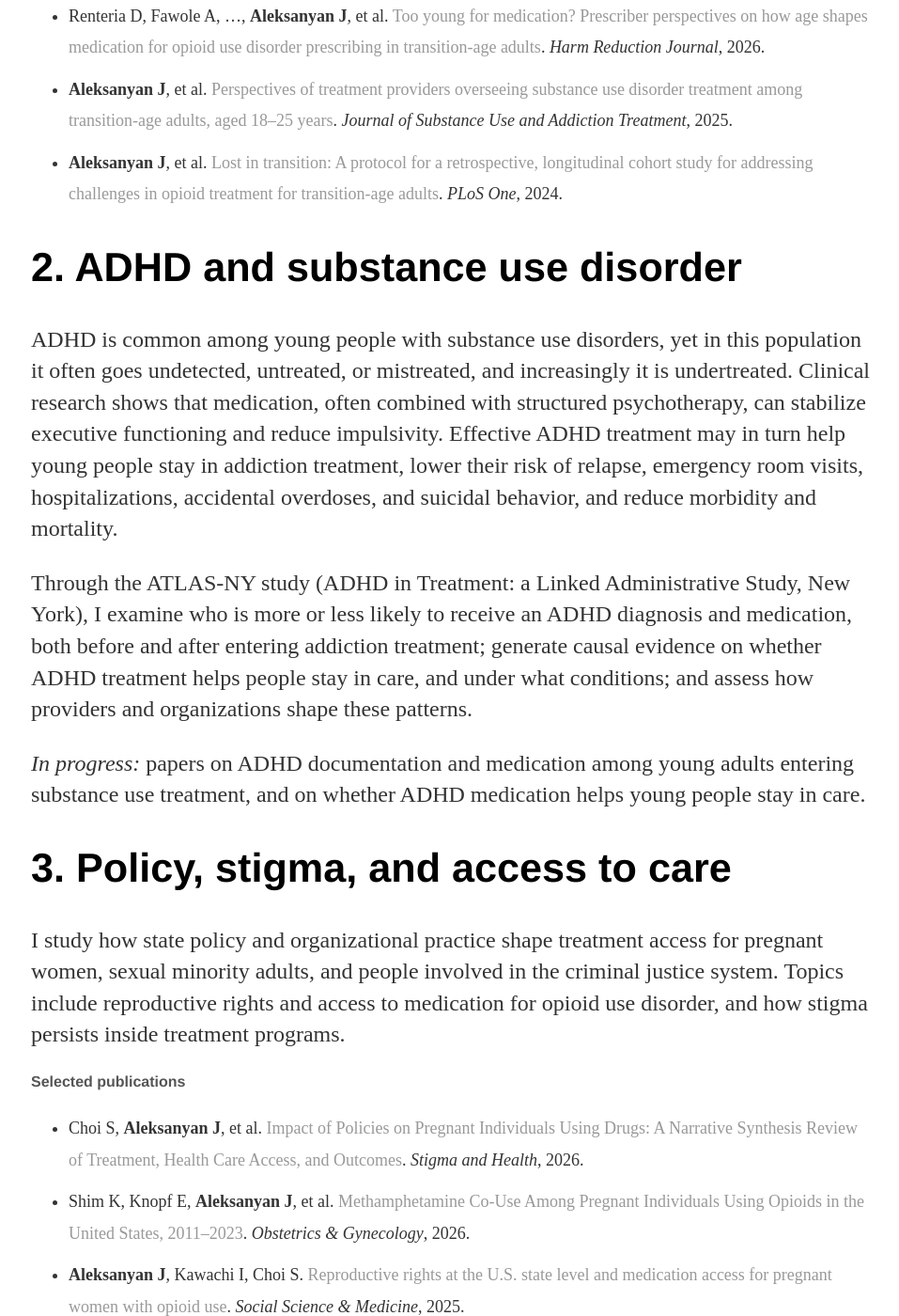
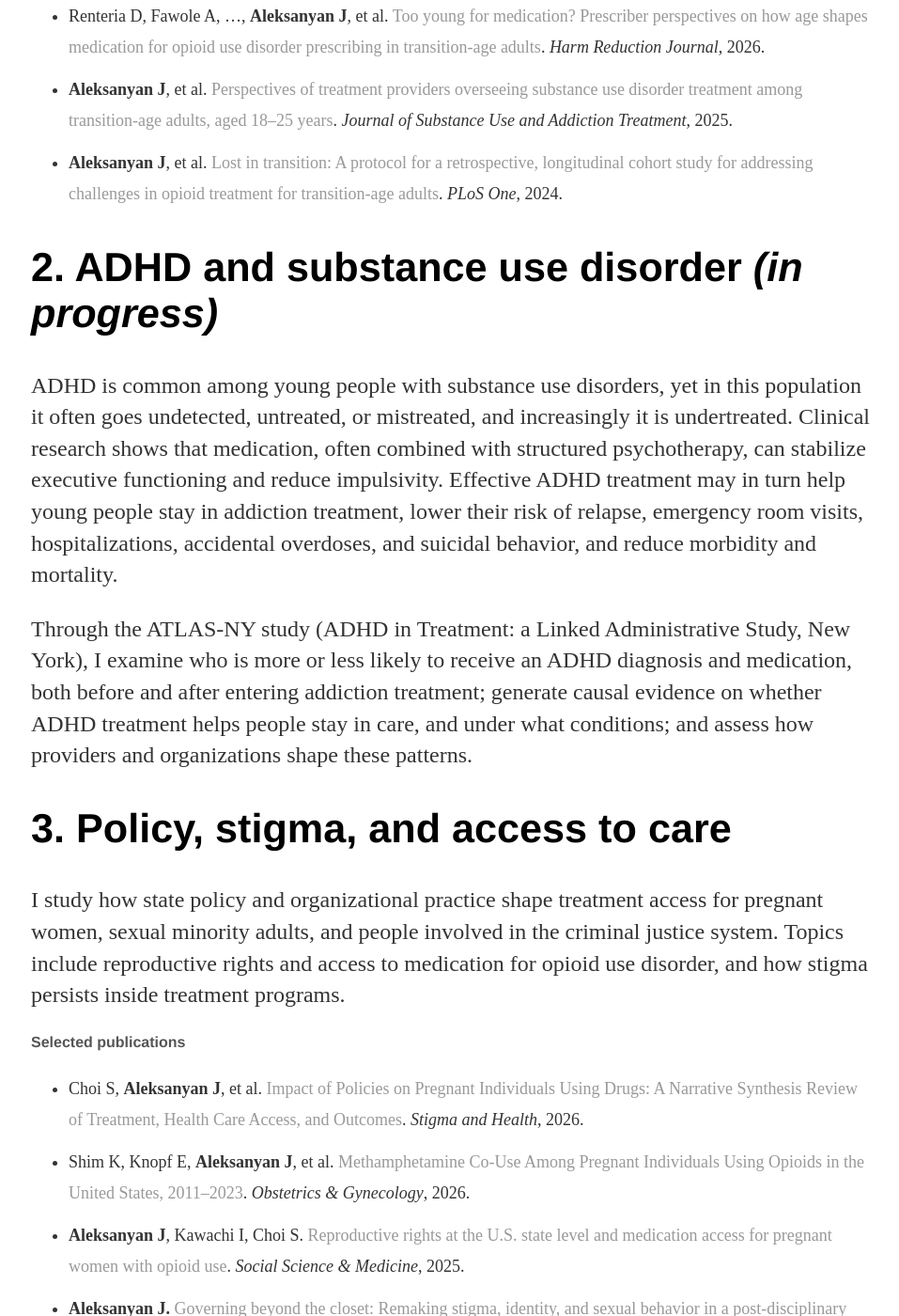
Before and after one commit to aja2182/aja2182.github.io, a Jekyll site: the page built from projects/index.html, in a window 1280 px wide and 1400 px high, scrolled down 664 px. Shown: the whole window at 94% size, without its empty margins (159-1116 px from the left). Built offline with Jekyll 4.4.1, drawn with Linux system fonts in a browser that asks for light colours.

Commit message:
Mark ADHD section in progress
Co-Authored-By: Claude Opus 5.5 <noreply@anthropic.com>
Claude-Session: https://claude.ai/code/session_01UBGUuVGNWPDgf7kVe33wss

```diff
--- a/projects/index.html
+++ b/projects/index.html
@@ -16,10 +16,9 @@ description: Research by Josh Aleksanyan on young adults in substance use treatm
 <li><b>Aleksanyan J</b>, et al. <a href="https://pmc.ncbi.nlm.nih.gov/articles/PMC11324150/">Lost in transition: A protocol for a retrospective, longitudinal cohort study for addressing challenges in opioid treatment for transition-age adults</a>. <i>PLoS One</i>, 2024.</li>
 </ul>
 
-<h2>2. ADHD and substance use disorder</h2>
+<h2>2. ADHD and substance use disorder <i>(in progress)</i></h2>
 <p>ADHD is common among young people with substance use disorders, yet in this population it often goes undetected, untreated, or mistreated, and increasingly it is undertreated. Clinical research shows that medication, often combined with structured psychotherapy, can stabilize executive functioning and reduce impulsivity. Effective ADHD treatment may in turn help young people stay in addiction treatment, lower their risk of relapse, emergency room visits, hospitalizations, accidental overdoses, and suicidal behavior, and reduce morbidity and mortality.</p>
 <p>Through the ATLAS-NY study (ADHD in Treatment: a Linked Administrative Study, New York), I examine who is more or less likely to receive an ADHD diagnosis and medication, both before and after entering addiction treatment; generate causal evidence on whether ADHD treatment helps people stay in care, and under what conditions; and assess how providers and organizations shape these patterns.</p>
-<p><i>In progress:</i> papers on ADHD documentation and medication among young adults entering substance use treatment, and on whether ADHD medication helps young people stay in care.</p>
 
 <h2>3. Policy, stigma, and access to care</h2>
 <p>I study how state policy and organizational practice shape treatment access for pregnant women, sexual minority adults, and people involved in the criminal justice system. Topics include reproductive rights and access to medication for opioid use disorder, and how stigma persists inside treatment programs.</p>
```
